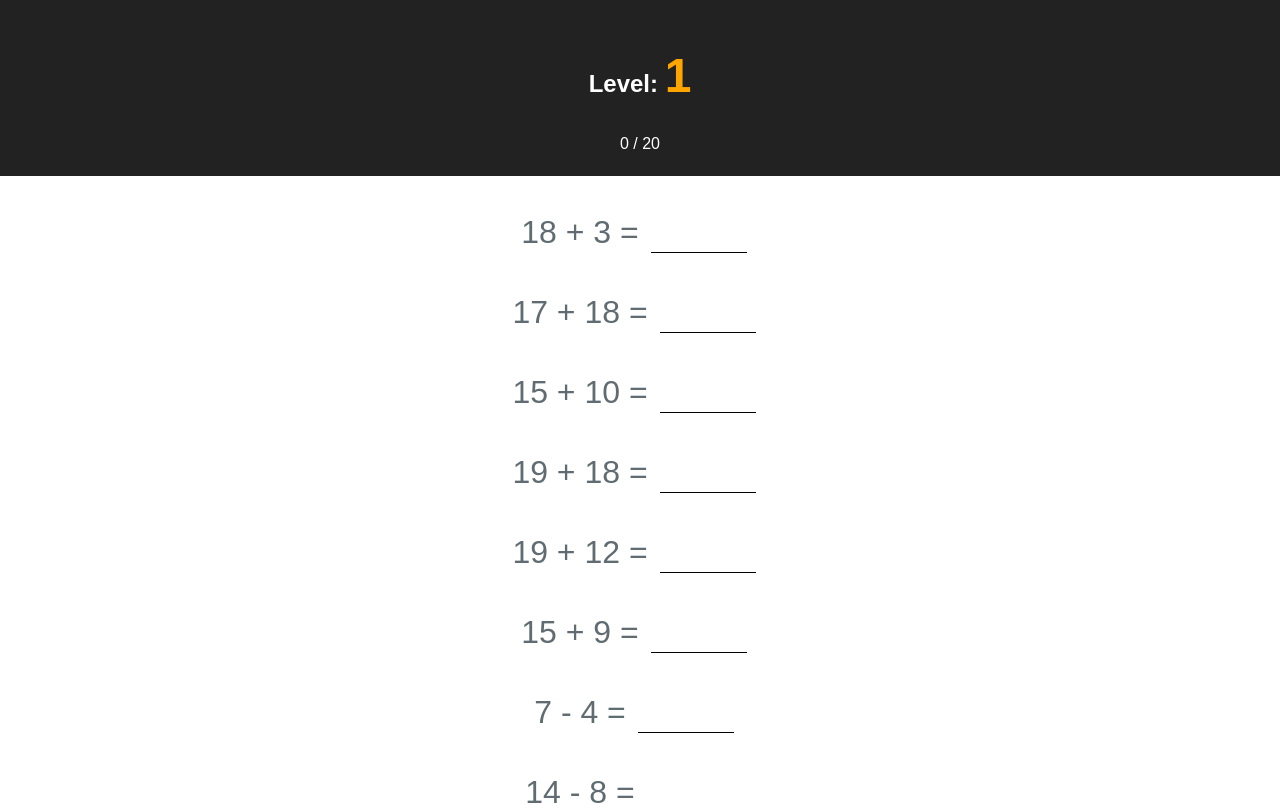
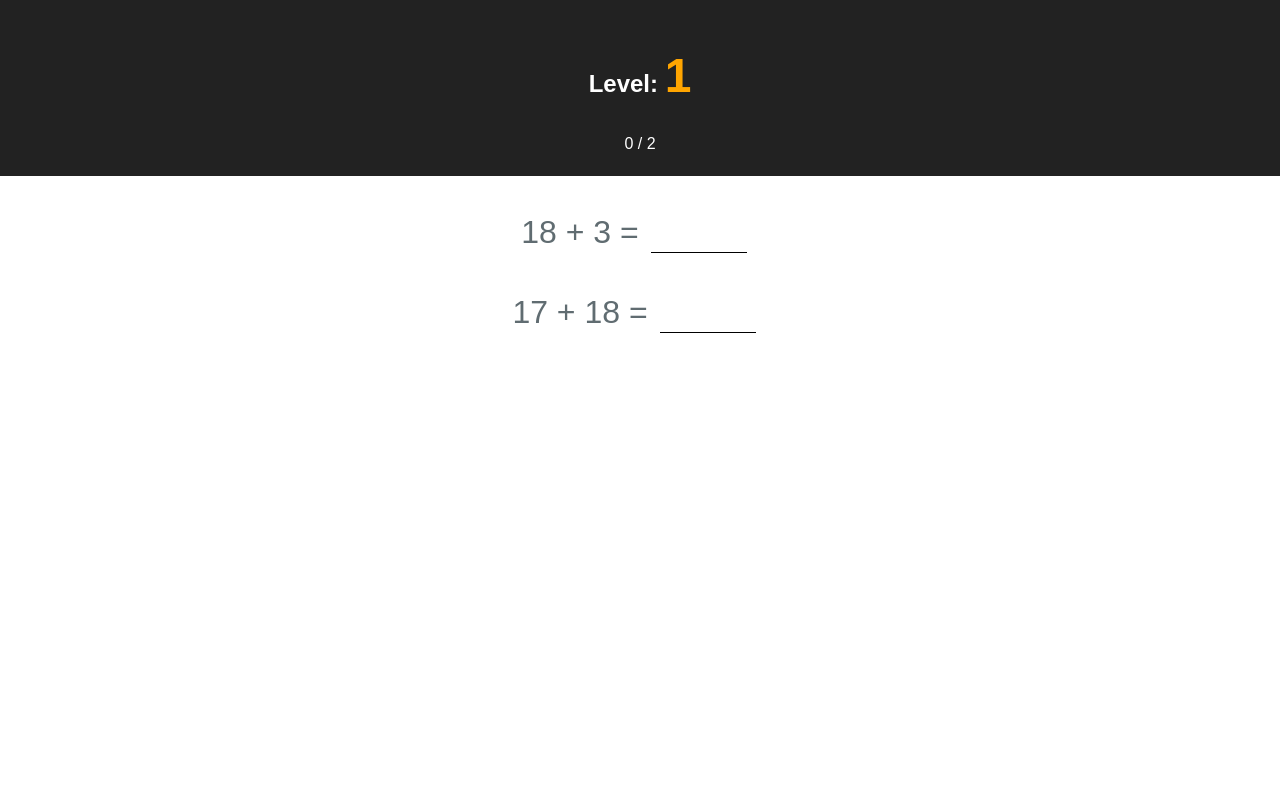
Before and after one commit to kidsmath/kidsmath, a React (Create React App) app: page /arithmetic in a window 1280 px wide. Shown: the top 805 px of the page. Built offline with nearby package versions, Linux system fonts and the light colour scheme.

Commit message:
fix correct count, fix blur

```diff
--- a/src/Arithmetic.js
+++ b/src/Arithmetic.js
@@ -21,41 +21,39 @@ function Arithmetic() {
   if (!initLevel) {
     initLevel = 1;
   }
-
-  // Declare a new state variable
-  const [level, setLevel] = useState(initLevel);
-  // const correctCount = useMemo(() => factorialOf(number), [number]);
-
-  let onAnswerCorrect = function(questions, correctCount) {
-    setCorrectCount(correctCount);
-    console.log(`Arithmetic::onAnswerCorrect ${correctCount}`);
-    if (questions.length == correctCount) {
-      // console.log(`All correct! initLevel=${initLevel}`);
-      const nextLevel = parseInt(initLevel) + 1;
-      localStorage.setItem('level', nextLevel);
-      setLevel(nextLevel);
-      // TODO: congrats animation
-    }
-  };
-
   const query = useQuery();
 
   let ops = JSON.parse(query.get('ops'));
   if (!ops) {
     ops = ['+', '-'];
   }
+  function initQuestions(level) {
+    let questions = [];
+    let generator = new QuestionGenerator();
+    const questionsCount = 2 + (level-1)*2;
+    const min = parseInt(query.get('min')? query.get('min') : '1') ;
+    const max = parseInt(query.get('max')? query.get('max') : '20') ;
+    for (let i = 0; i < questionsCount; i++) {
+      questions = questions.concat(generator.generate(1, ops, min, max));
+      // questions = questions.concat(generator.generate(1, ['*', '/'], 2, 9));
+    }
+    return questions;
+  }
 
-  let initQuestions = [];
-  let generator = new QuestionGenerator();
-  const questionsCount = 20;
-  const min = parseInt(query.get('min')? query.get('min') : '1') ;
-  const max = parseInt(query.get('max')? query.get('max') : '20') ;
-  for (let i = 0; i < questionsCount; i++) {
-    initQuestions = initQuestions.concat(generator.generate(1, ops, min, max));
-    // questions = questions.concat(generator.generate(1, ['*', '/'], 2, 9));
-  }
-  const [questions] = useState(initQuestions);
+  // Declare a new state variable
+  const [level, setLevel] = useState(initLevel);
+  const [questions, setQuestions] = useState(initQuestions(level));
   const [correctCount, setCorrectCount] = useState(0);
+
+  let onAnswerCorrect = function(correctCount) {
+    setCorrectCount(correctCount);
+    console.log(`Arithmetic::onAnswerCorrect ${correctCount}, question length ${questions.length}`);
+    if (questions.length == correctCount) {
+      const nextLevel = level + 1;
+      localStorage.setItem('level', nextLevel);
+      // TODO: congrats animation
+    }
+  };
 
   // const questions = new QuestionGenerator().generate(20, ['+', '-'], 5, 30);
   return (<div className = "App">
@@ -65,7 +63,7 @@ function Arithmetic() {
       <div>{correctCount} / {questions.length}</div>
     </div>
     <div className="questions">
-      <form ><QuestionList questions = { questions } onAnswerCorrect={ onAnswerCorrect.bind(this) } /></form >
+      <form ><QuestionList questions = { questions } onAnswerCorrect={ onAnswerCorrect } /></form >
     </div>
   </div>);
 }
--- a/src/Home.js
+++ b/src/Home.js
@@ -19,18 +19,15 @@ class Home extends React.Component {
                     <h1>Introduction</h1>
 
                     <p>
-                        This is a website dad and monther build for their kids. It include maths exercises from 5 years
+                        This is a website a dad and mother built for their kids. It include math exercises from 5 years
                         to 10 years.
                     </p>
 
                     <p>
-                        All the content are static hosted on
-                        <a href="https://github.com/kidsmath/kidsmath"
+                        All the content here is staticly hosted on <a href="https://github.com/kidsmath/kidsmath"
                         target="_blank" rel="noopener noreferrer">GitHub</a>.
-                        You can use freely use all the content.
-                        If you want to contribute this site feel free to fork send <a
-                        href="https://github.com/kidsmath/kidsmath/pulls" target="_blank" rel="noopener noreferrer">pull request</a>.
-                    </p>
+                        You can freely use all the content displayed.
+                       </p>
 
                     <h1>License</h1>
 
--- a/src/Question.js
+++ b/src/Question.js
@@ -28,7 +28,7 @@ export default class Question extends React.Component {
             this.setState({
               sign: this.state.sign + this.correctSign
             });
-            this.props.onAnswerCorrect(this);
+            this.props.onAnswerCorrect(this.props.index);
           } else {
             this.setState({
               sign: this.state.sign + this.wrongSign
@@ -45,11 +45,36 @@ export default class Question extends React.Component {
       }
     };
 
-    this.handleKeyPress = (event) => {
+    this.onBlur = () => {
+        if (event.target.value) {
+          if (event.target.value == this.previousAnswer) {
+            if (event.target.value != this.props.result.toString()) {
+              event.preventDefault();
+            }
+            return;
+          }
+          if (event.target.value === this.props.result.toString()) {
+            this.setState({
+              sign: this.state.sign + this.correctSign
+            });
+            this.props.onAnswerCorrect(this.props.index);
+          } else {
+            this.setState({
+              sign: this.state.sign + this.wrongSign
+            });
+            event.preventDefault();
+          }
+          this.previousAnswer = event.target.value;
+        } else {
+          // empty, clear sign
+          this.setState({
+            sign: ''
+          });
+        }
+    }
+
+    this.onEnter = (event) => {
       if (event.key === 'Enter') {
-        // console.log('Enter');
-        event.preventDefault();
-
         if (event.target.value) {
           if (event.target.value == this.previousAnswer) {
             if (event.target.value != this.props.result.toString()) {
@@ -64,7 +89,7 @@ export default class Question extends React.Component {
               sign: this.state.sign + this.correctSign
             });
             this.focusToNextInput(event);
-            this.props.onAnswerCorrect(this);
+            this.props.onAnswerCorrect(this.props.index);
           } else {
             this.setState({
               sign: this.state.sign + this.wrongSign
@@ -102,7 +127,7 @@ export default class Question extends React.Component {
         <span>{this.props.op}</span >
         <span className = "rhs" > { this.props.rhs } </span>
         =
-        <input type = "number" pattern="[0-9]*" inputMode="numeric" onKeyDown={ this.handleKeyDown } onKeyPress={ this.handleKeyPress } />
+        <input type = "number" pattern="[0-9]*" inputMode="numeric" onKeyDown={ this.handleKeyDown } onBlur={ this.onBlur } onKeyDownCapture={ this.onEnter } />
         <span > { this.state.sign } </span>
       </p>
     );
--- a/src/QuestionList.js
+++ b/src/QuestionList.js
@@ -6,25 +6,32 @@ export default class QuestionList extends React.Component {
     super(props);
 
     this.state = {
-      correctCount: 0
+      correctCount: new Array(props.questions.length)
     };
 
     this.onAnswerCorrect = this.onAnswerCorrect.bind(this);
   }
 
-  onAnswerCorrect(question) {
-    // console.log(`onAnswerCorrect(${question}) 1 ${this.state.correctCount}`);
-    this.props.onAnswerCorrect(this.props.questions, this.state.correctCount + 1);
+  onAnswerCorrect(questionKey) {
+    let newCorrectCount;
+    if (questionKey === 0) {
+      newCorrectCount = [true, ...this.state.correctCount.slice(questionKey+1)];
+    } else if (questionKey === this.props.questions.length - 1) {
+      newCorrectCount = [...this.state.correctCount.slice(0, questionKey), true];
+    } else {
+      newCorrectCount = [...this.state.correctCount.slice(0, questionKey), true, ...this.state.correctCount.slice(questionKey+1)];
+    }
+    this.props.onAnswerCorrect(newCorrectCount.filter(q => q).length);
     this.setState({
-      correctCount: this.state.correctCount + 1
+      correctCount: newCorrectCount
     });
   }
 
   render() {
     const questionList = this.props.questions.map((question, index) => {
-      return <Question {...question} key={index} onAnswerCorrect={this.onAnswerCorrect.bind(this)} />;
+      return <Question {...question} index={index} onAnswerCorrect={this.onAnswerCorrect.bind(this)} />;
     });
 
-    return <div > {questionList} < /div>;
+    return <div> {questionList} </div>;
   }
 }
```
